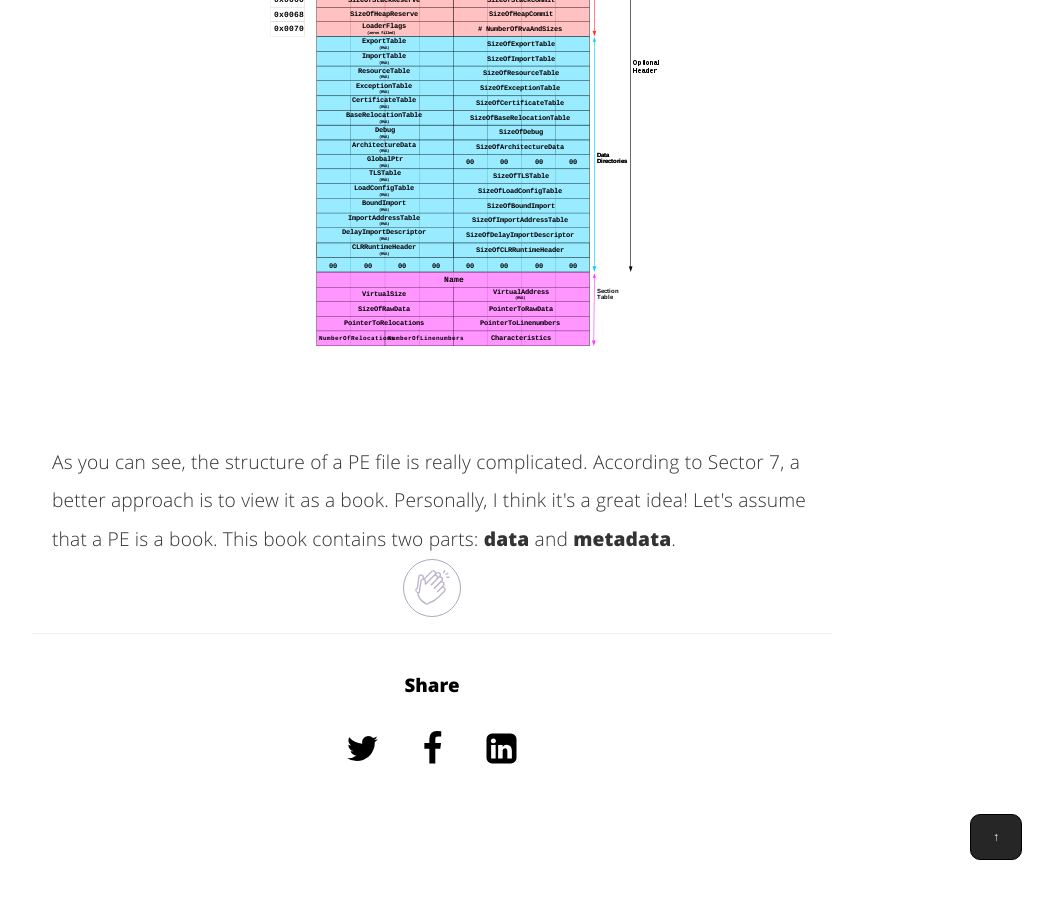
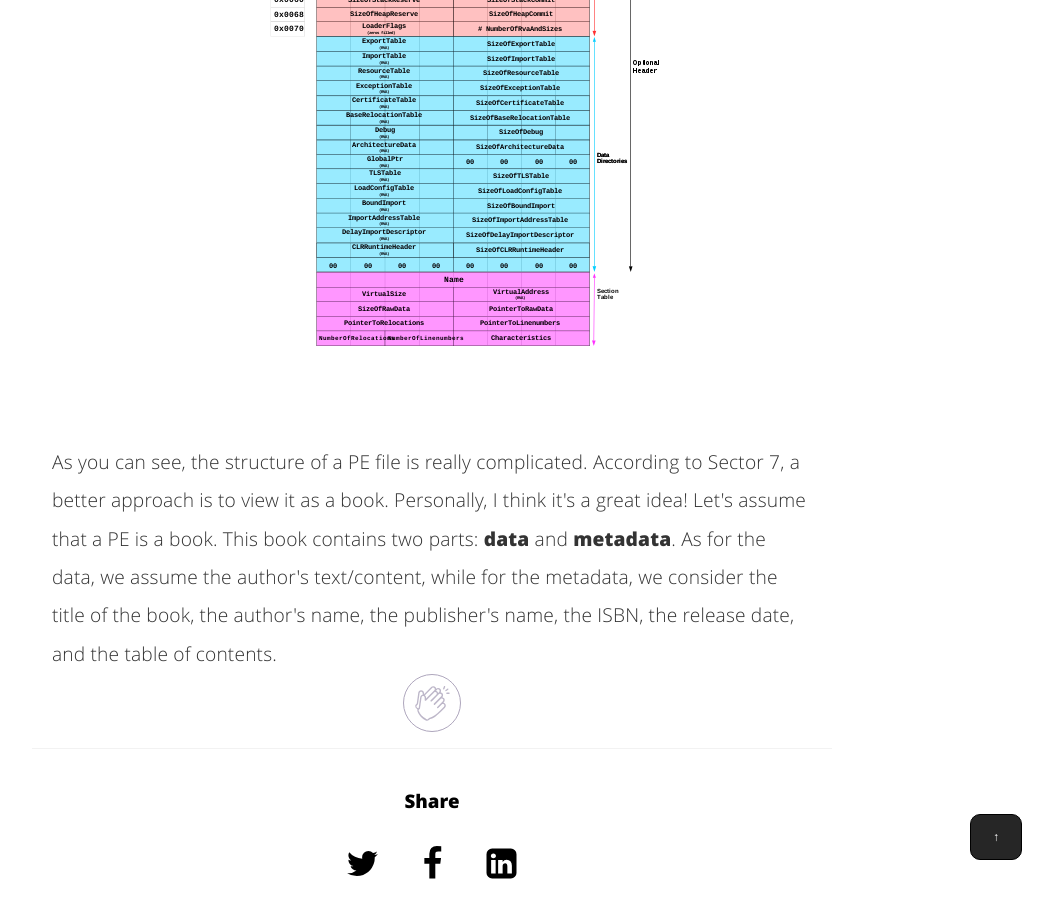
Before and after one commit to nickvourd/nickvourd.github.io, a Jekyll site: the page built from _posts/2024-04-21-the-anatomy-of-pe.md, in a window 1280 px wide and 900 px high, scrolled down 1488 px. Shown: the whole window, without its empty margins (208-1261 px from the left). Built offline with Jekyll 4.4.1, drawn with Linux system fonts in a browser that asks for light colours.

Commit message:
The anatomy of PE

```diff
--- a/_posts/2024-04-21-the-anatomy-of-pe.md
+++ b/_posts/2024-04-21-the-anatomy-of-pe.md
@@ -144,7 +144,7 @@ function topFunction() {
 
 <img src="/assets/img/post-img/21-04-2024/Portable-ExecucatbleFormat.svg.png" class="post-images" alt="PE Structure from Wikipedia">
 
-<p>As you can see, the structure of a PE file is really complicated. According to Sector 7, a better approach is to view it as a book. Personally, I think it's a great idea! Let's assume that a PE is a book. This book contains two parts: <b>data</b> and <b>metadata</b>.</p>
+<p>As you can see, the structure of a PE file is really complicated. According to Sector 7, a better approach is to view it as a book. Personally, I think it's a great idea! Let's assume that a PE is a book. This book contains two parts: <b>data</b> and <b>metadata</b>. As for the data, we assume the author's text/content, while for the metadata, we consider the title of the book, the author's name, the publisher's name, the ISBN, the release date, and the table of contents.</p>
 
 <!-- add the button!-->
 <div>
```
